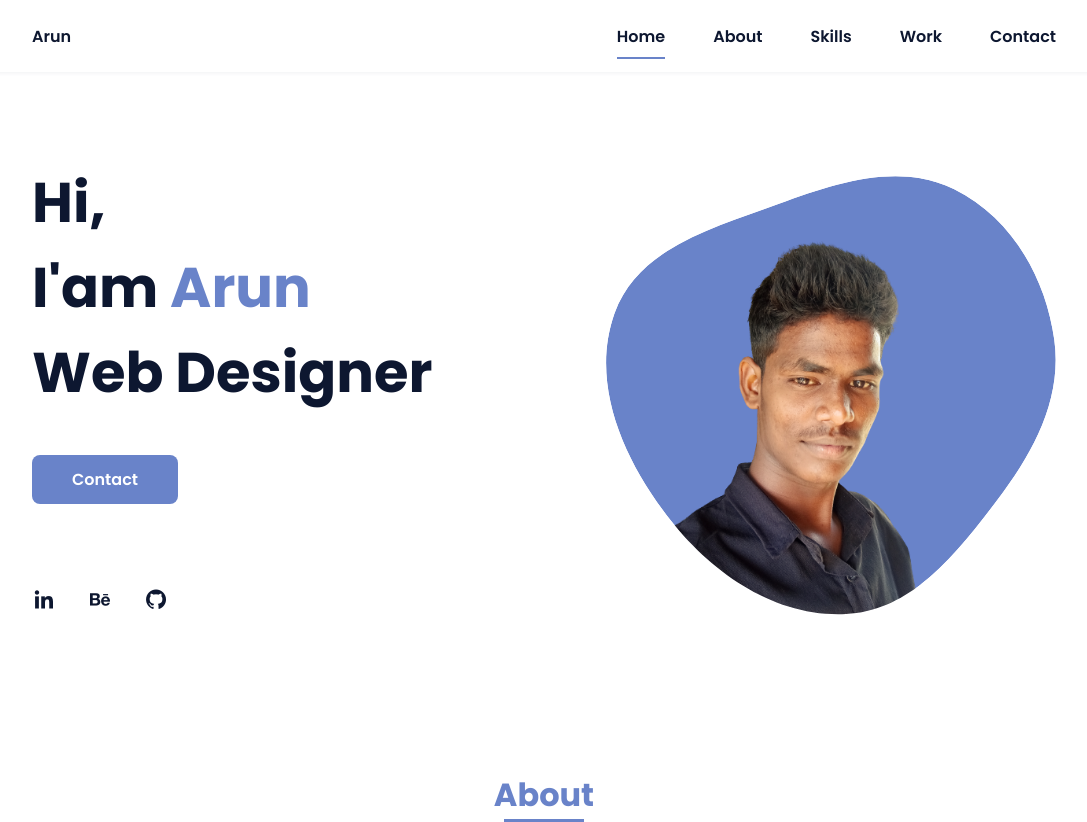
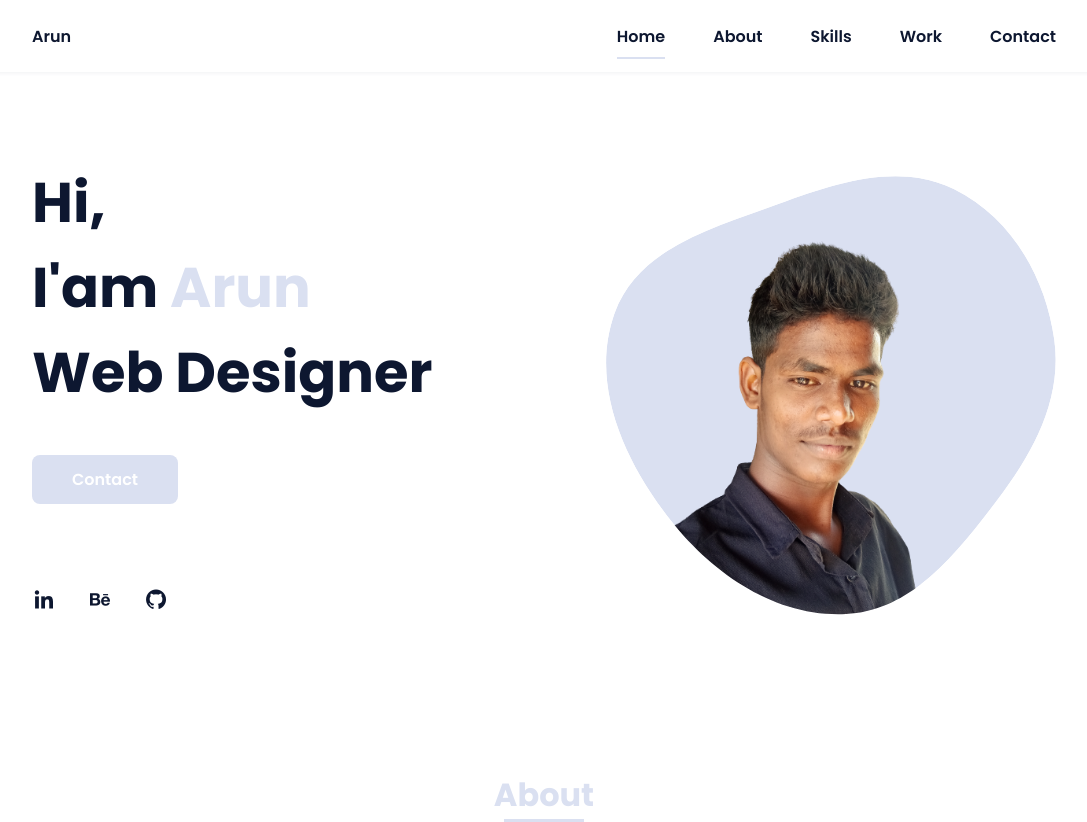
Before and after one commit to arunkumar360/MyPortfolio, a plain HTML site: page index.html in a window 1280 px wide. Shown: the top 822 px of the page, without its empty margins (96-1183 px from the left). Drawn offline with nearby package versions, Linux system fonts and the light colour scheme; a script that the page names is missing.

Commit message:
Update styles.css

```diff
--- a/styles.css
+++ b/styles.css
@@ -8,7 +8,7 @@
   /*Purple 250 - Red 400 - Blue 224 - Pink 340*/
   /* HSL color mode */
   --hue-color: 224;
-  --first-color: hsl(var(--hue-color), 47%, 60%);
+  --first-color: hsl(var(--hue-color), 47%, 90%);
   --second-color: hsl(var(--hue-color), 56%, 12%);
   /*===== Fuente y tipografia =====*/
   --body-font: 'Poppins', sans-serif;
```
